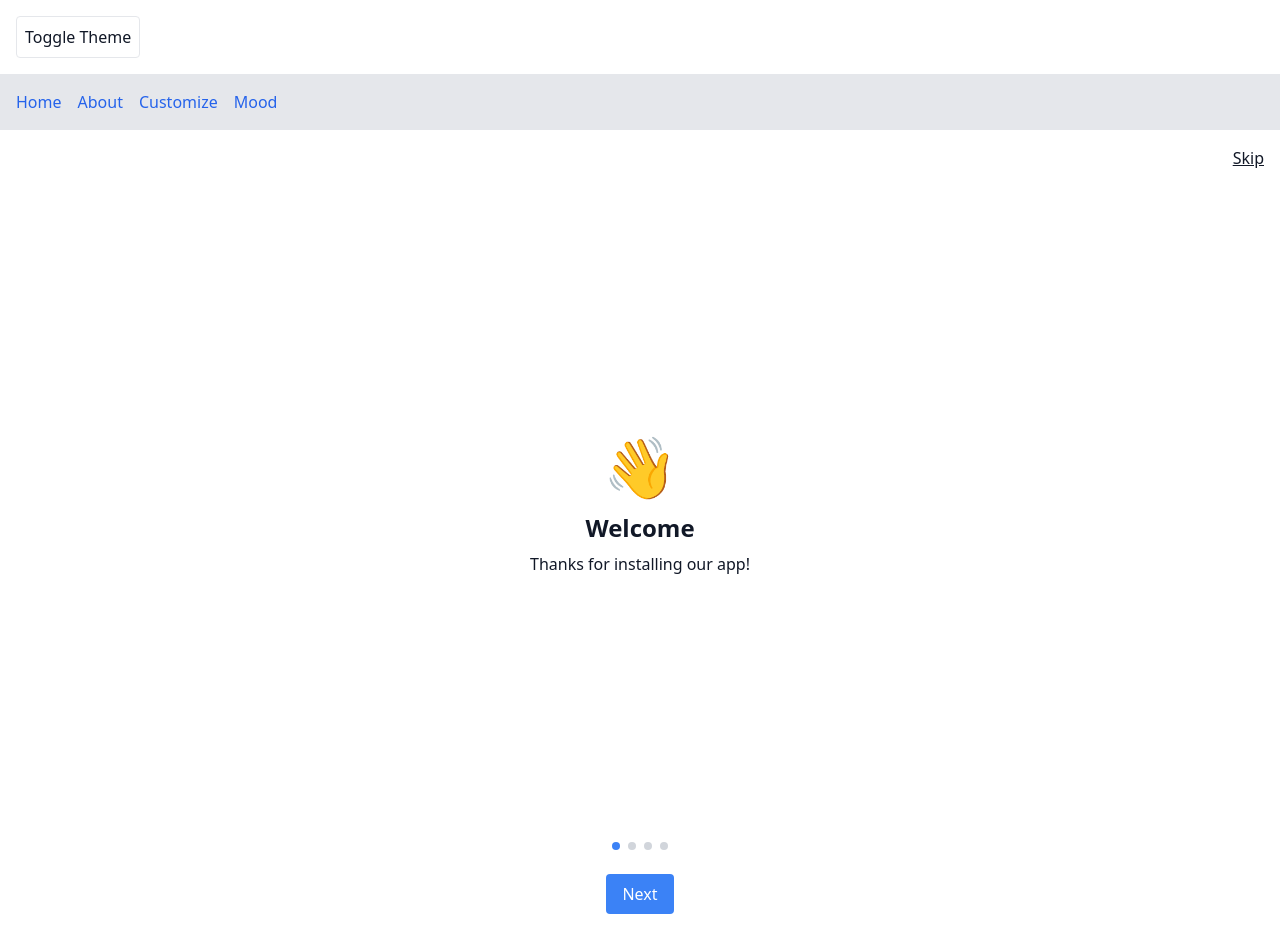
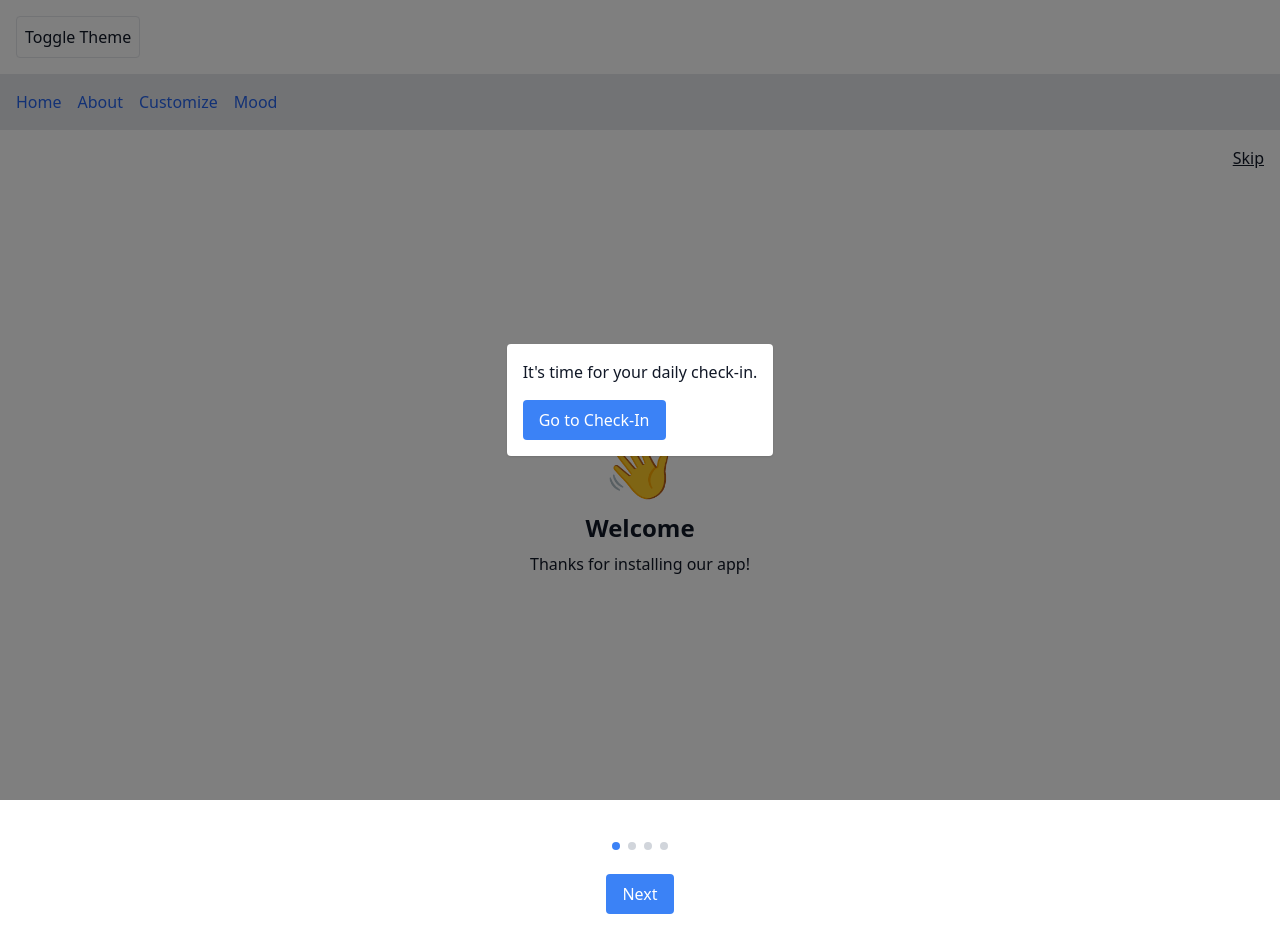
Before and after one commit to ibrhimAli/SAD, a React (Vite) app: page / in a window 1280 px wide. Built offline with nearby package versions, Linux system fonts and the light colour scheme.

Commit message:
feat: add daily check-in reminder

```diff
--- a/src/App.tsx
+++ b/src/App.tsx
@@ -9,13 +9,16 @@ import WelcomeCarousel from './components/WelcomeCarousel';
 import { useThemeStore } from './contexts/useThemeStore';
 import PermissionsPrompt from './components/PermissionsPrompt';
 import { usePermissionStore } from './contexts/usePermissionStore';
+import { useCheckInStore } from './contexts/useCheckInStore';
 import './index.css';
 
 function InnerApp() {
   const { dark, toggle } = useThemeStore();
   const { shown } = usePermissionStore();
+  const { lastPrompt, setLastPrompt } = useCheckInStore();
   const location = useLocation();
   const navigate = useNavigate();
+  const [showCheckIn, setShowCheckIn] = React.useState(false);
 
   React.useEffect(() => {
     if (
@@ -27,8 +30,38 @@ function InnerApp() {
     }
   }, [shown, location.pathname, navigate]);
 
+  React.useEffect(() => {
+    const now = Date.now();
+    if (
+      location.pathname !== '/mood' &&
+      location.pathname !== '/permissions' &&
+      now - lastPrompt >= 24 * 60 * 60 * 1000
+    ) {
+      setShowCheckIn(true);
+    }
+  }, [lastPrompt, location.pathname]);
+
+  const handleCheckIn = () => {
+    setLastPrompt(Date.now());
+    setShowCheckIn(false);
+    navigate('/mood');
+  };
+
   return (
     <div className={dark ? 'dark min-h-screen bg-gray-900 text-white' : 'min-h-screen bg-white text-gray-900'}>
+      {showCheckIn && (
+        <div className="fixed inset-0 flex items-center justify-center bg-black bg-opacity-50 z-50">
+          <div className="bg-white dark:bg-gray-800 p-4 rounded shadow">
+            <p className="mb-4">It's time for your daily check-in.</p>
+            <button
+              onClick={handleCheckIn}
+              className="px-4 py-2 bg-primary text-white rounded"
+            >
+              Go to Check-In
+            </button>
+          </div>
+        </div>
+      )}
       <button onClick={toggle} className="m-4 p-2 border rounded">
         Toggle Theme
       </button>
--- a/src/components/PermissionsPrompt.tsx
+++ b/src/components/PermissionsPrompt.tsx
@@ -1,9 +1,11 @@
 import { useState } from 'react';
+import { useCheckInStore } from '../contexts/useCheckInStore';
 import { useNavigate } from 'react-router-dom';
 import { usePermissionStore } from '../contexts/usePermissionStore';
 
 export default function PermissionsPrompt() {
   const { setShown } = usePermissionStore();
+  const { setLastPrompt } = useCheckInStore();
   const navigate = useNavigate();
   const [requesting, setRequesting] = useState(false);
 
@@ -22,10 +24,12 @@ export default function PermissionsPrompt() {
       navigator.geolocation.getCurrentPosition(
         () => {
           setShown(true);
+          setLastPrompt(Date.now());
           navigate('/home');
         },
         () => {
           setShown(true);
+          setLastPrompt(Date.now());
           navigate('/home');
         }
       );
--- /dev/null
+++ b/src/contexts/useCheckInStore.ts
@@ -0,0 +1,19 @@
+import { create } from 'zustand';
+
+interface CheckInState {
+  lastPrompt: number;
+  setLastPrompt: (val: number) => void;
+}
+
+const initialTimestamp = parseInt(
+  localStorage.getItem('lastCheckInPrompt') || '0',
+  10
+);
+
+export const useCheckInStore = create<CheckInState>((set) => ({
+  lastPrompt: initialTimestamp,
+  setLastPrompt: (val) => {
+    localStorage.setItem('lastCheckInPrompt', String(val));
+    set({ lastPrompt: val });
+  },
+}));
--- a/src/pages/MoodEntry.tsx
+++ b/src/pages/MoodEntry.tsx
@@ -1,13 +1,19 @@
-import { useState } from 'react';
+import { useEffect, useState } from 'react';
+import { useCheckInStore } from '../contexts/useCheckInStore';
 
 const moodEmojis = ['\uD83D\uDE22', '\uD83D\uDE41', '\uD83D\uDE10', '\uD83D\uDE42', '\uD83D\uDE04'];
 
 export default function MoodEntry() {
+  const { setLastPrompt } = useCheckInStore();
   const [mood, setMood] = useState(3);
   const [energy, setEnergy] = useState(5);
   const [sleep, setSleep] = useState(5);
   const [light, setLight] = useState(5);
   const [notes, setNotes] = useState('');
+
+  useEffect(() => {
+    setLastPrompt(Date.now());
+  }, [setLastPrompt]);
 
   return (
     <div className="p-4 space-y-6">
```
